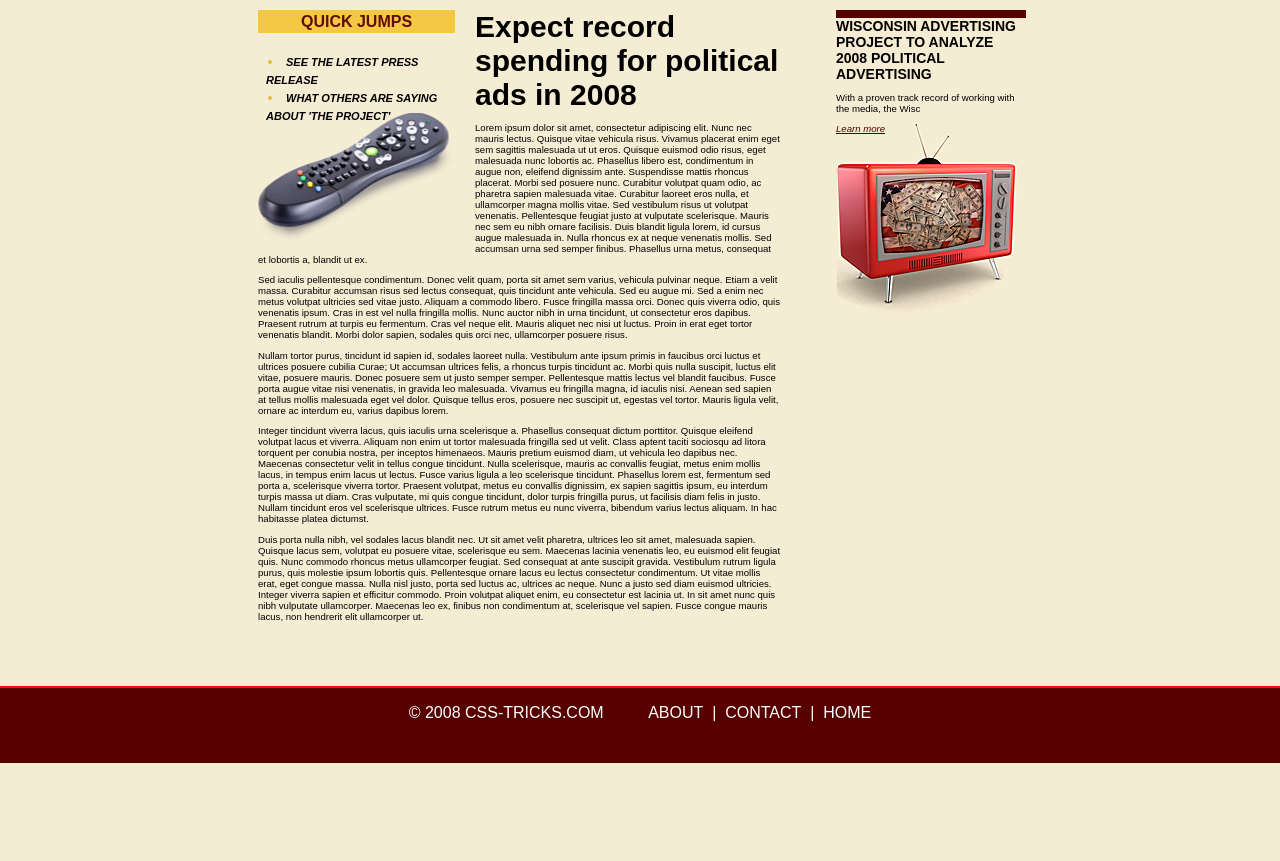
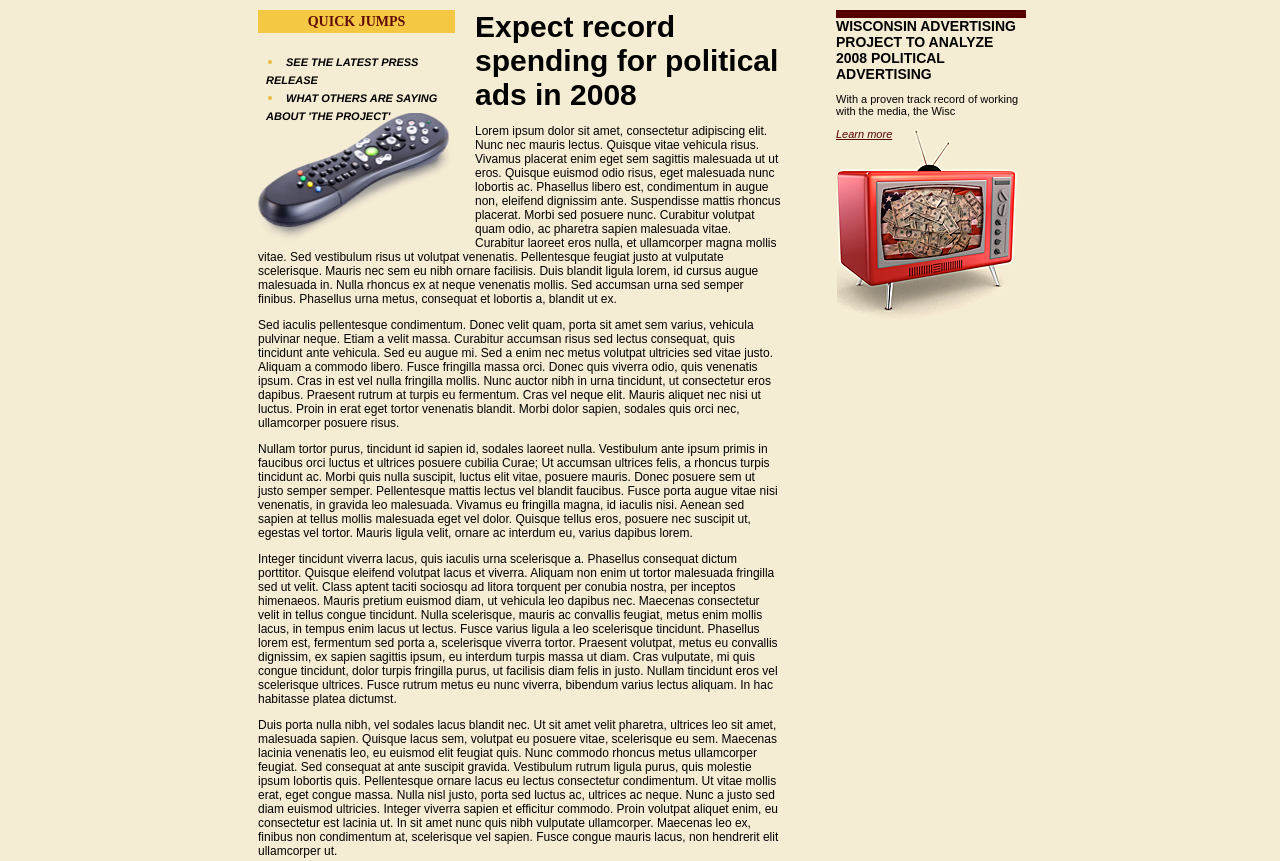
Before and after one commit to rainyjune/html-demos, a plain HTML site: page awesomeWebsite/index.html in a window 1280 px wide. Shown: the part 239-1100 px from the top of the page. Before the commit the page ends 1002 px from the top, so only its background shows below. Drawn offline with Linux system fonts and the light colour scheme.

Commit message:
Update style.css

```diff
--- a/awesomeWebsite/css/style.css
+++ b/awesomeWebsite/css/style.css
@@ -68,12 +68,13 @@ a {
 }
 
 .main-container .main-body .left-col #quick-jumps h2 {
+  font-family: "Avenir";
   background-color: #f5c843;
   color: #5f0d04;
   text-transform: uppercase;
   text-align: center;
   height: 23px;
-  font-size: 16px;
+  font-size: 0.875em;
   line-height: 23px;
 }
 
@@ -89,7 +90,8 @@ a {
   text-transform: uppercase;
   font-style: italic;
   font-weight: bold;
-  font-size: 11px;
+  font-size: 0.6875em;
+  font-family: "Helvetica Neue";
 }
 
 .main-container .main-body .left-col h1{
@@ -97,7 +99,7 @@ a {
 }
 
 .main-container .main-body .left-col p{
-  font-size: 0.6em;
+  font-size: 0.75em;
 }
 
 .main-container .main-body .right-col {
@@ -114,7 +116,7 @@ a {
 }
 
 .main-container .main-body .right-col p{
-  font-size: 0.6em;
+  font-size: 0.6875em;
 }
 
 .main-container .main-body .right-col p a{
@@ -133,6 +135,8 @@ a {
   color: white;
   text-transform: uppercase;
   text-align: center;
+  font-size: 0.625em;
+  font-family: "Avenir";
 }
 .footer p a {
   text-decoration: none;
```
